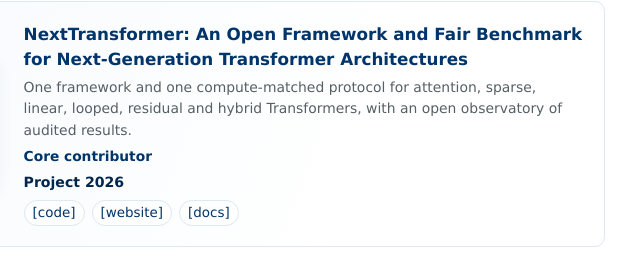
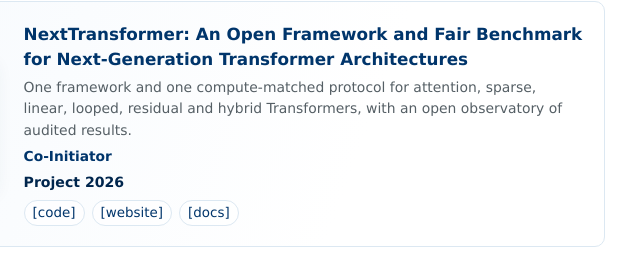
Before and after one commit to xjxyys/xjxyys.github.io, a plain HTML site: page index.html in a window 1280 px wide. Shown: the part 1663-1921 px from the top of the page, 625-1261 px from the left. Drawn offline with Linux system fonts and the light colour scheme.

Commit message:
Describe NextTransformer role as co-initiator

```diff
--- a/index.html
+++ b/index.html
@@ -178,7 +178,7 @@
               <div>
                 <h3>NextTransformer: An Open Framework and Fair Benchmark for Next-Generation Transformer Architectures</h3>
                 <p class="paper-summary">One framework and one compute-matched protocol for attention, sparse, linear, looped, residual and hybrid Transformers, with an open observatory of audited results.</p>
-                <p class="project-role">Core contributor</p>
+                <p class="project-role">Co-Initiator</p>
                 <p class="venue-line">Project 2026</p>
                 <p class="paper-links">
                   <a href="https://github.com/Interactive-Active-AI/NextTransformer">[code]</a>
```
